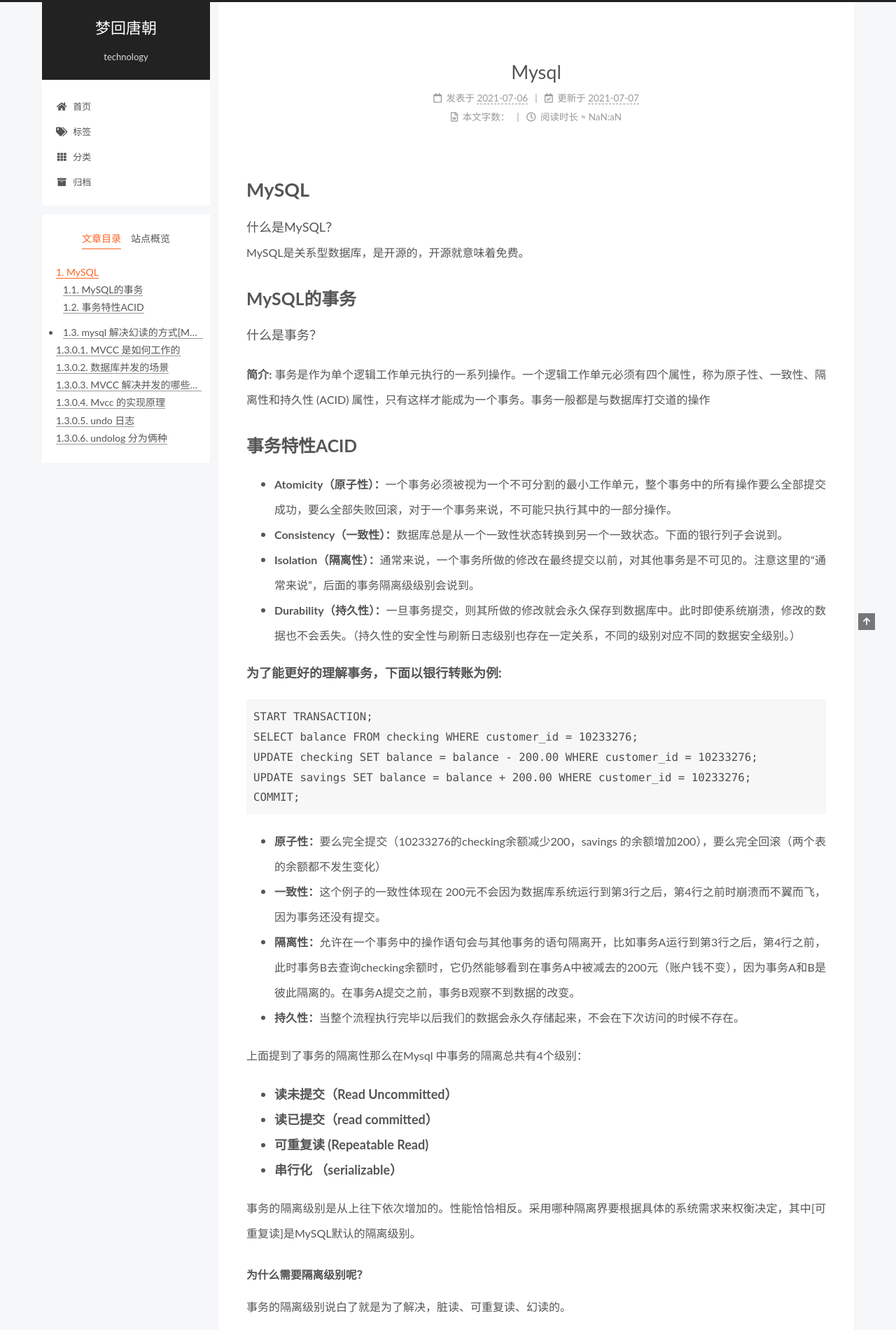
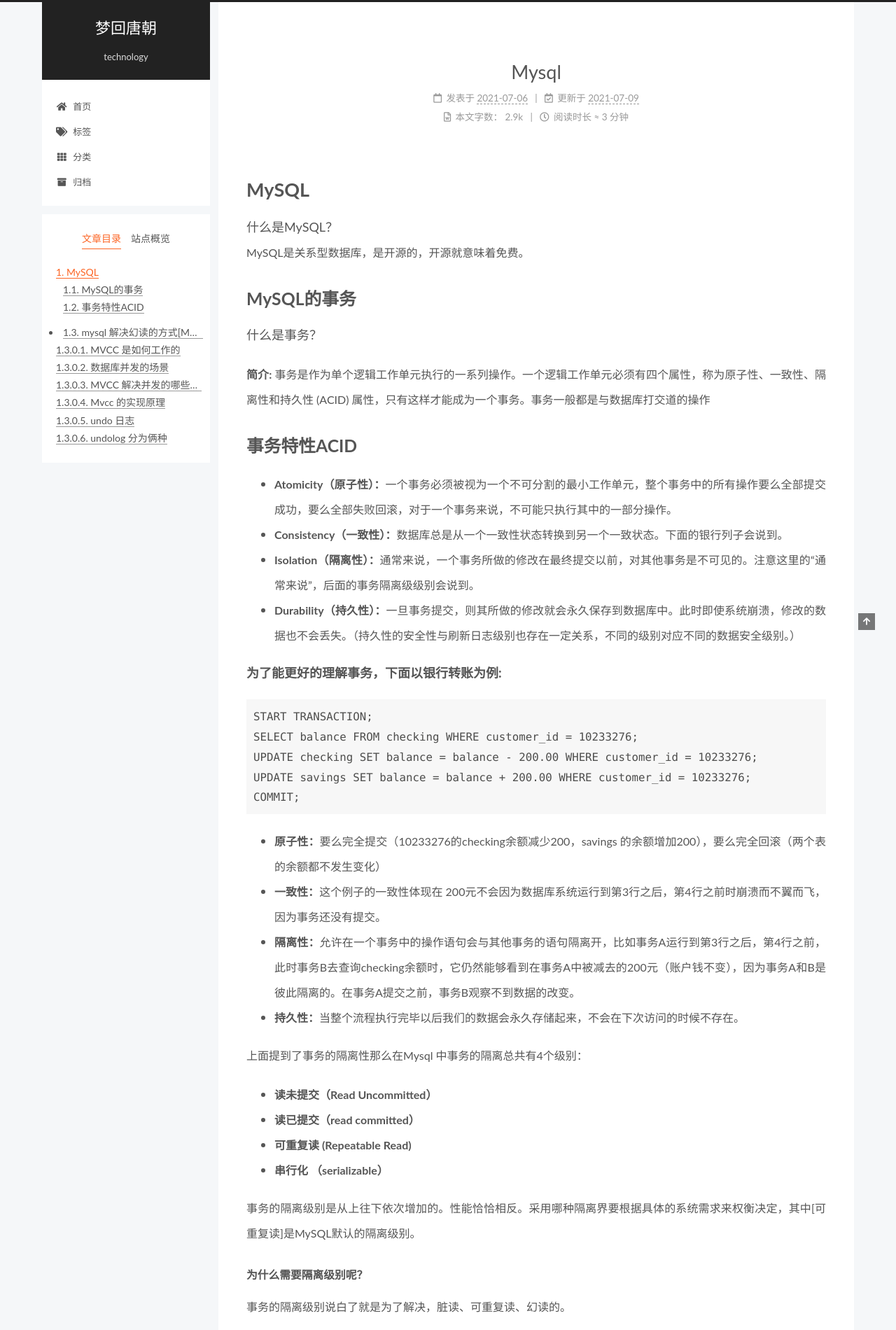
Before and after one commit to libibin/success, a plain HTML site: page 2021/07/06/mysql/index.html in a window 1280 px wide. Shown: the top 1900 px of the page at 70% size. Drawn offline with Linux system fonts and the light colour scheme; some packages are replaced by stand-ins of ours; a script that the page names is missing.

Commit message:
Site updated: 2021-07-09 17:58:18

```diff
--- a/2021/07/06/mysql/index.html
+++ b/2021/07/06/mysql/index.html
@@ -28,7 +28,7 @@
 <meta property="og:description" content="MySQL什么是MySQL？MySQL是关系型数据库，是开源的，开源就意味着免费。">
 <meta property="og:locale" content="zh_CN">
 <meta property="article:published_time" content="2021-07-06T10:23:49.000Z">
-<meta property="article:modified_time" content="2021-07-07T12:06:26.739Z">
+<meta property="article:modified_time" content="2021-07-09T09:57:56.896Z">
 <meta property="article:author" content="Alex">
 <meta name="twitter:card" content="summary">
 
@@ -191,7 +191,7 @@
                   <i class="far fa-calendar-check"></i>
                 </span>
                 <span class="post-meta-item-text">更新于</span>
-                <time title="修改时间：2021-07-07 20:06:26" itemprop="dateModified" datetime="2021-07-07T20:06:26+08:00">2021-07-07</time>
+                <time title="修改时间：2021-07-09 17:57:56" itemprop="dateModified" datetime="2021-07-09T17:57:56+08:00">2021-07-09</time>
               </span>
 
 
@@ -207,14 +207,14 @@
                 <i class="far fa-file-word"></i>
               </span>
                 <span class="post-meta-item-text">本文字数：</span>
-              <span></span>
+              <span>2.9k</span>
             </span>
             <span class="post-meta-item" title="阅读时长">
               <span class="post-meta-item-icon">
                 <i class="far fa-clock"></i>
               </span>
                 <span class="post-meta-item-text">阅读时长 &asymp;</span>
-              <span>NaN:aN</span>
+              <span>3 分钟</span>
             </span>
 
         </div>
@@ -251,10 +251,10 @@ COMMIT;
 </ul>
 <p><font size=3 >上面提到了事务的隔离性那么在Mysql 中事务的隔离总共有4个级别：</font></p>
 <ul>
-<li><strong>读未提交（Read Uncommitted）</strong></li>
-<li><strong>读已提交（read committed）</strong></li>
-<li><strong>可重复读 (Repeatable Read)</strong></li>
-<li><strong>串行化 （serializable）</strong></li>
+<li><strong><font size=3>读未提交（Read Uncommitted）</font></strong></li>
+<li><strong><font size=3>读已提交（read committed）</font></strong></li>
+<li><strong><font size=3>可重复读 (Repeatable Read)</font></strong></li>
+<li><strong><font size=3>串行化 （serializable）</font></strong></li>
 </ul>
 <p><font size=3 >事务的隔离级别是从上往下依次增加的。性能恰恰相反。采用哪种隔离界要根据具体的系统需求来权衡决定，其中[可重复读]是MySQL默认的隔离级别。</font></p>
 <h6 id="为什么需要隔离级别呢？"><a href="#为什么需要隔离级别呢？" class="headerlink" title="为什么需要隔离级别呢？"></a>为什么需要隔离级别呢？</h6><p><font size=3 >事务的隔离级别说白了就是为了解决，脏读、可重复读、幻读的。</font></p>
```
Also changed, not shown: index.html (+3 -3 lines).
